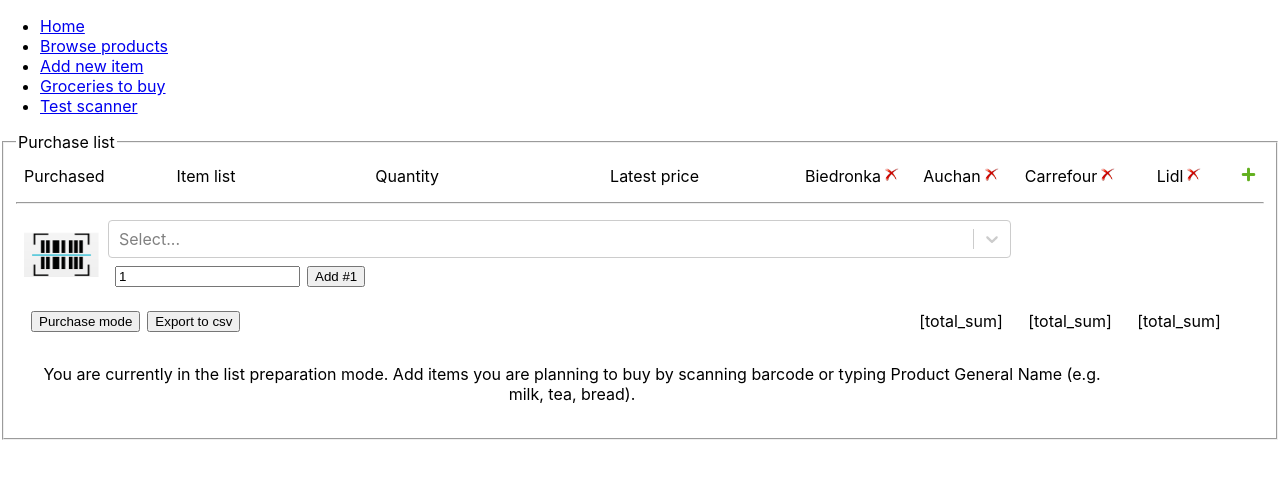
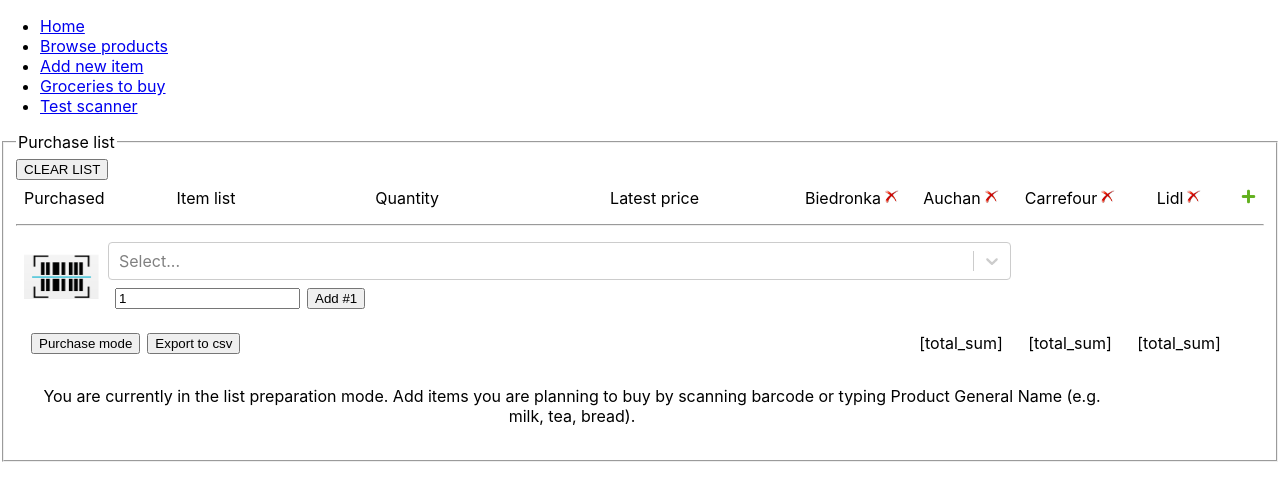
Before and after one commit to valychbreak/smart-list, a React (Create React App) app: page /groceries-todo in a window 1280 px wide. Shown: the top 500 px of the page. Built offline with nearby package versions, Linux system fonts and the light colour scheme.

Commit message:
Add button for clearing todo list

```diff
--- a/src/pages/groceries-todo/GroceriesTodoPage.tsx
+++ b/src/pages/groceries-todo/GroceriesTodoPage.tsx
@@ -60,6 +60,12 @@ const GroceriesTodoPage = (props: any) => {
         setAddingPrice(false);
     }
 
+    const clearTodoList = (context: TodoItemListContextType) => {
+        if (window.confirm("Are you sure you want to clear the list? CANNOT BE UNDONE!")) {
+            context.clearItems();
+        }
+    }
+
     return (
         <fieldset>
             <legend>Purchase list</legend>
@@ -71,7 +77,11 @@ const GroceriesTodoPage = (props: any) => {
                             <button onClick={() => cancelAddingPrice()}>Skip / Cancel</button>
                             <ProductPriceForm targetProduct={selectedItem?.targetProduct} onEntrySubmit={onPriceEntrySubmit}/>
                         </>
-                }
+                    }<TodoItemListContext.Consumer>
+                        {context => (
+                            <button onClick={e => clearTodoList(context)}>CLEAR LIST</button>
+                        )}
+                    </TodoItemListContext.Consumer>
                     <TodoListView />
                     <hr />
                     <table>
--- a/src/pages/groceries-todo/context/TodoItemListContext.tsx
+++ b/src/pages/groceries-todo/context/TodoItemListContext.tsx
@@ -7,6 +7,7 @@ export type TodoItemListContextType = {
     addItem: (item: TodoItem) => void;
     removeItem: (item: TodoItem) => void;
     toggleItemPurchased: (item: TodoItem, toggle: boolean) => void;
+    clearItems: () => void;
 }
 
 const TodoItemListContext = React.createContext<TodoItemListContextType>({
@@ -22,6 +23,10 @@ const TodoItemListContext = React.createContext<TodoItemListContextType>({
 
     toggleItemPurchased: (item: TodoItem, toggle: boolean) => {
         throw new Error("No implementation");
+    },
+
+    clearItems: () => {
+        throw new Error("No implementation");
     }
 });
 
--- a/src/pages/groceries-todo/context/TodoItemListContextProvider.tsx
+++ b/src/pages/groceries-todo/context/TodoItemListContextProvider.tsx
@@ -49,8 +49,12 @@ export const TodoItemListContextProvider = (props: React.PropsWithChildren<TodoI
         props.onItemPurchaseToggle(item, toggle);
     }
 
+    const clearItems = () => {
+        setTodoItems([]);
+    }
+
     return (
-        <TodoItemListContext.Provider value={{todoItems, addItem: addItem, removeItem: removeItem, toggleItemPurchased}}>
+        <TodoItemListContext.Provider value={{todoItems, addItem, removeItem, toggleItemPurchased, clearItems}}>
             {props.children}
         </TodoItemListContext.Provider>
     )
```
Also changed, not shown: 1 other file (tests, documents, lock files or other folders). Lines whose indentation alone changed are shown as unchanged.
